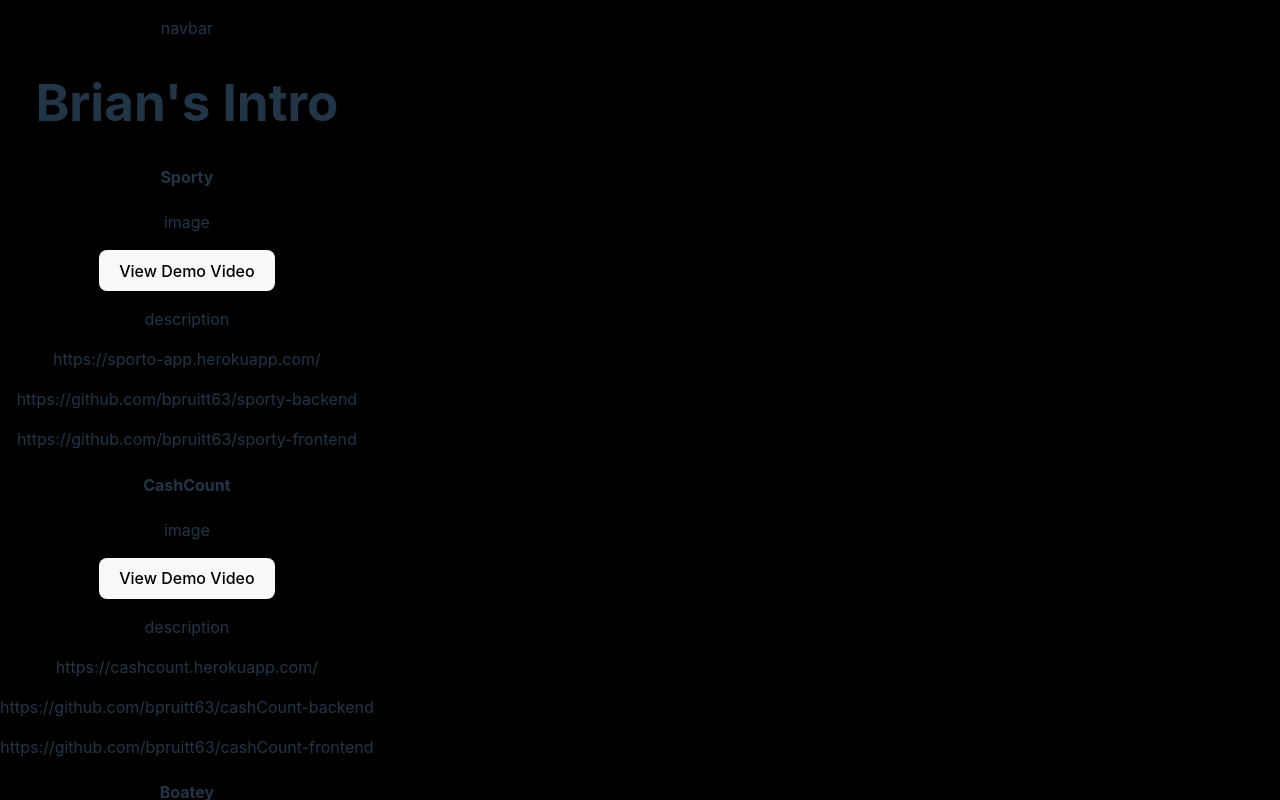
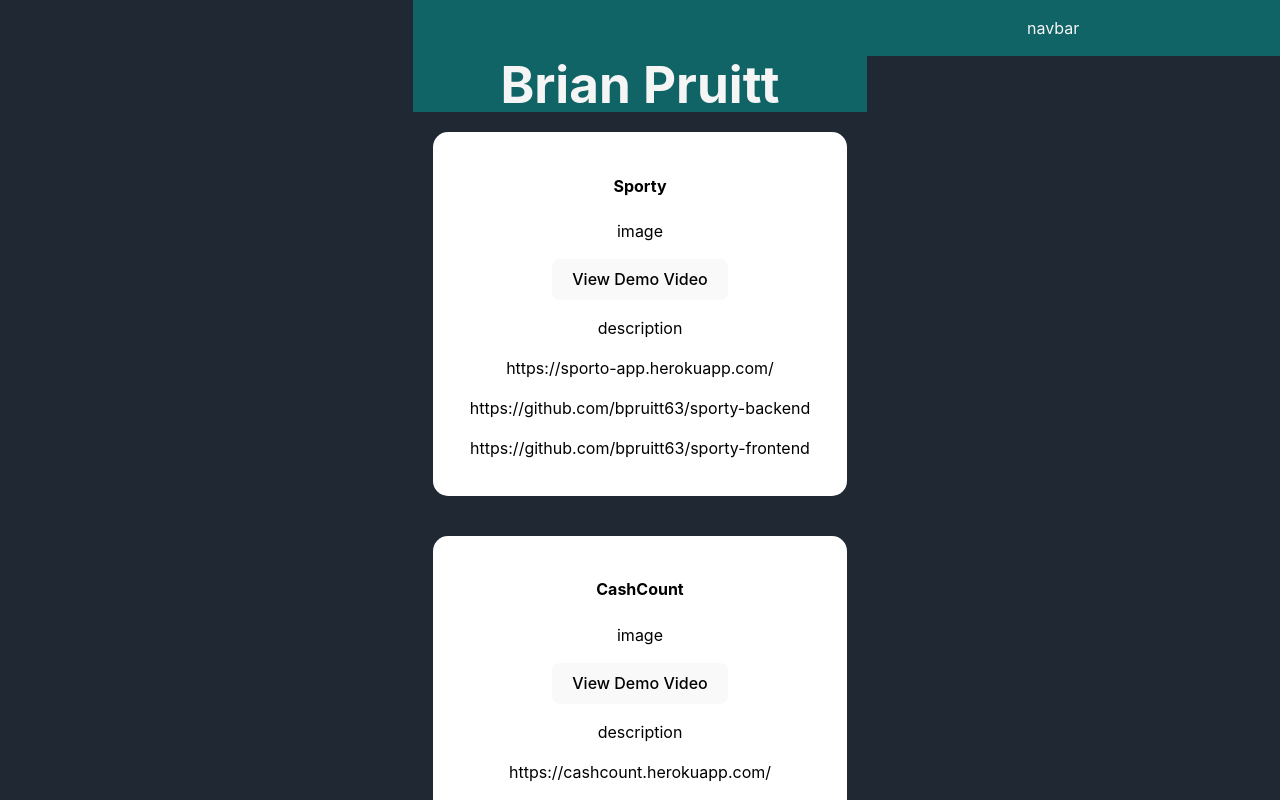
Before and after one commit to bpruitt63/portfolio, a React (Vite) app: page / in a window 1280 px wide. Shown: the top 800 px of the page. Built offline with nearby package versions, Linux system fonts and the light colour scheme.

Commit message:
started adding styles

```diff
--- a/src/App.css
+++ b/src/App.css
@@ -1,4 +1,28 @@
 body {
-  text-align: center;
-  background-color: black;
+  	text-align: center;
 }
+
+.intro {
+	background-color: #116466;
+	margin: 56px 0px 0px;
+}
+
+.navbar {
+	background-color: #116466;
+	position: fixed;
+	top: 0;
+	width: 100%;
+	height: 56px;
+}
+
+.projects {
+	display: inline-grid;
+}
+
+.projectCard {
+	background-color: white;
+	color: black;
+	margin: 20px;
+	padding: 20px;
+	border-radius: 15px;
+}
--- a/src/Intro.jsx
+++ b/src/Intro.jsx
@@ -3,7 +3,9 @@ import React from 'react';
 function Intro() {
 
     return (
-        <h1>Brian's Intro</h1>
+        <h1 className='intro'>
+            Brian Pruitt
+        </h1>
     );
 };
 
--- a/src/Navbar.jsx
+++ b/src/Navbar.jsx
@@ -2,7 +2,9 @@ import React from 'react';
 
 function Navbar() {
     return (
-        <p>navbar</p>
+        <div className='navbar'>
+            <p>navbar</p>
+        </div>
     );
 };
 
--- a/src/Project.jsx
+++ b/src/Project.jsx
@@ -6,7 +6,7 @@ function Project({project}) {
     const [video, setVideo] = useState(false);
 
     return (
-        <>
+        <div className='projectCard'>
             <h4>{project.title}</h4>
             <p>{project.image}</p>
             <button onClick={() => setVideo(!video)}>
@@ -29,7 +29,7 @@ function Project({project}) {
                 <p>{project.frontendFiles}</p>}
             {project.singleRepo &&
                 <p>{project.singleRepo}</p>}
-        </>
+        </div>
     );
 };
 
--- a/src/Projects.jsx
+++ b/src/Projects.jsx
@@ -5,11 +5,11 @@ import Project from './Project';
 function Projects() {
 
     return (
-        <>
+        <div className='projects'>
             {projects.map(p =>
                 <Project key={p.link}
                         project={p} />)}
-        </>
+        </div>
     );
 };
 
--- a/src/index.css
+++ b/src/index.css
@@ -4,8 +4,6 @@
   font-weight: 400;
 
   color-scheme: light dark;
-  color: rgba(255, 255, 255, 0.87);
-  background-color: #242424;
 
   font-synthesis: none;
   text-rendering: optimizeLegibility;
@@ -25,7 +23,6 @@ a:hover {
 
 body {
   margin: 0;
-  display: flex;
   place-items: center;
   min-width: 320px;
   min-height: 100vh;
@@ -57,8 +54,8 @@ button:focus-visible {
 
 @media (prefers-color-scheme: light) {
   :root {
-    color: #213547;
-    background-color: #ffffff;
+    color: whitesmoke;
+    background-color: #1f2833;
   }
   a:hover {
     color: #747bff;
```
